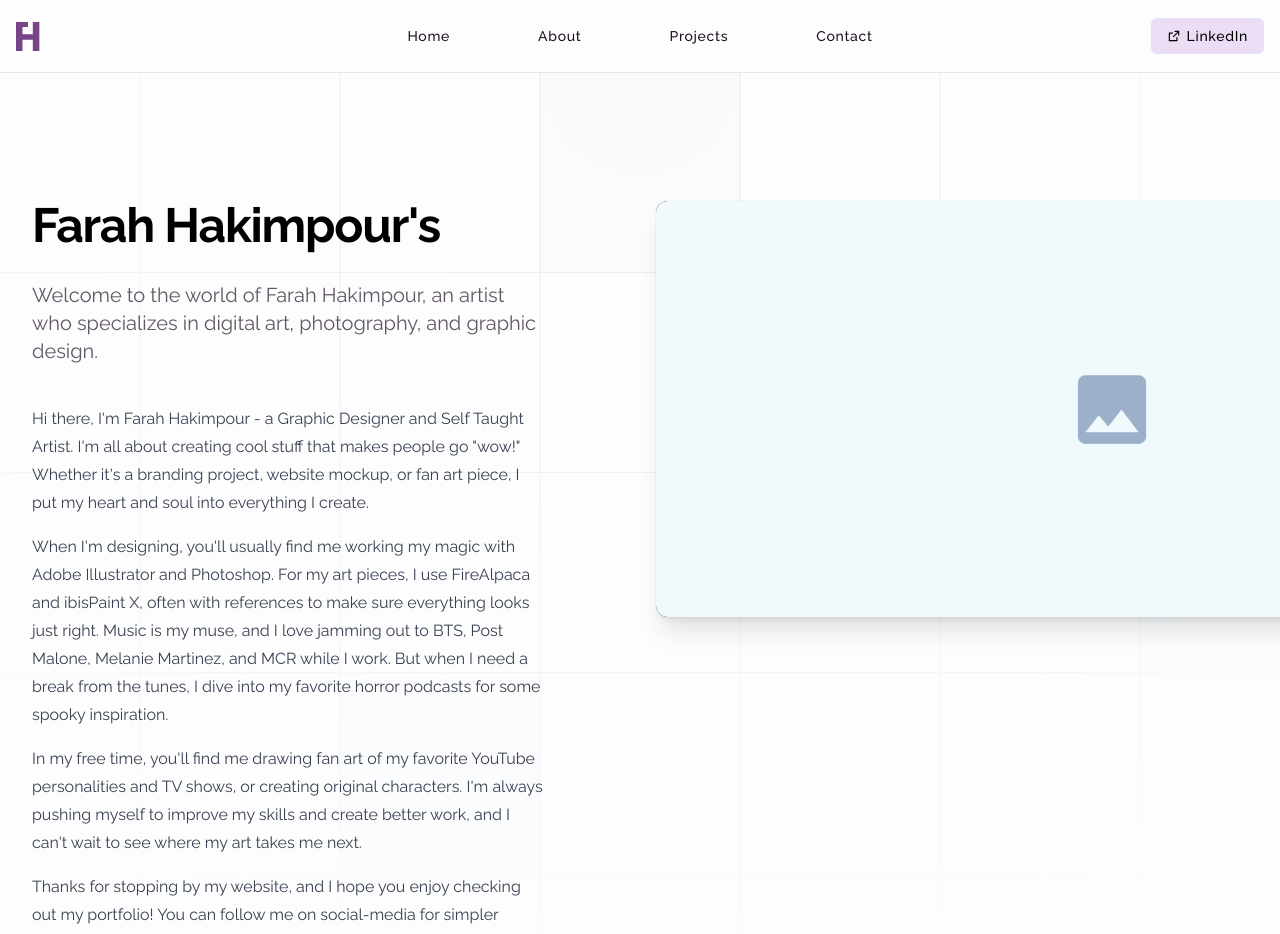
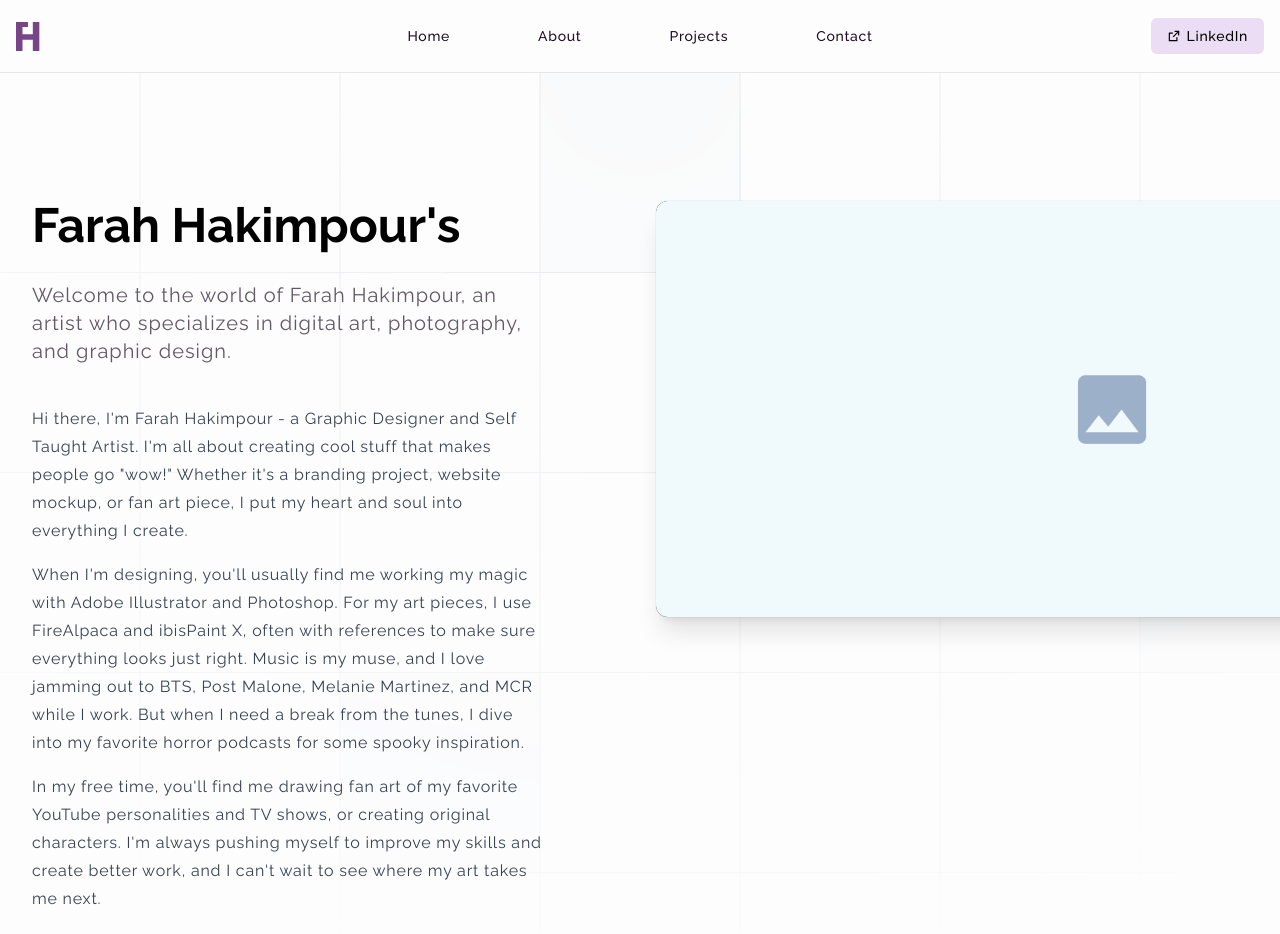
Before and after one commit to Justin-Bento/farah-hakimpour, a Next.js app: page /about in a window 1280 px wide. Shown: the top 934 px of the page. Built offline with nearby package versions, Linux system fonts and the light colour scheme.

Commit message:
updated tracking

```diff
--- a/src/pages/about.tsx
+++ b/src/pages/about.tsx
@@ -46,8 +46,8 @@ export default function About() {
           <div className="lg:col-span-2 lg:col-start-1 lg:row-start-1 lg:mx-auto lg:grid lg:w-full lg:max-w-7xl lg:grid-cols-2 lg:gap-x-8 lg:px-8">
             <div className="lg:pr-4">
               <div className="lg:max-w-lg">
-                <h1 className="pb-2 mt-2 text-5xl font-bold tracking-tight transition-colors scroll-m-20 first:mt-0">Farah Hakimpour&#39;s</h1>
-                <p className="mt-6 text-base lg:text-xl text-primary-960/70">
+                <h1 className="pb-2 mt-2 text-5xl font-bold tracking-normal transition-colors scroll-m-20 first:mt-0">Farah Hakimpour&#39;s</h1>
+                <p className="mt-6 text-base tracking-wider lg:text-xl text-primary-960/70">
                   Welcome to the world of Farah Hakimpour, an artist who specializes in digital art, photography, and graphic design.
                 </p>
               </div>
@@ -65,7 +65,7 @@ export default function About() {
           </div>
           <div className="lg:col-span-2 lg:col-start-1 lg:row-start-2 lg:mx-auto lg:grid lg:w-full lg:max-w-7xl lg:grid-cols-2 lg:gap-x-8 lg:px-8">
             <div className="lg:pr-4">
-              <div className="max-w-xl space-y-4 text-base leading-7 text-gray-700 lg:max-w-lg">
+              <div className="max-w-xl space-y-4 text-base leading-7 tracking-wider text-gray-700 lg:max-w-lg">
                 <p>
                   Hi there, I&#39;m Farah Hakimpour - a Graphic Designer and Self
                   Taught Artist. I&#39;m all about creating cool stuff that makes
--- a/src/pages/contact.tsx
+++ b/src/pages/contact.tsx
@@ -23,12 +23,12 @@ export default function Contact() {
               <h2 className="mb-1 text-3xl font-bold tracking-tight capitalize scroll-m-20 text-primary-960">
                 Get in touch
               </h2>
-              <p className="leading-7 text-primary-950">
+              <p className="leading-7 tracking-wider text-primary-960">
                 Proin volutpat consequat porttitor cras nullam gravida at. Orci
                 molestie a eu arcu. Sed ut tincidunt integer elementum id sem.
                 Arcu sed malesuada et magna.
               </p>
-              <dl className="mt-10 space-y-4 text-base leading-7 text-primary-950">
+              <dl className="mt-10 space-y-4 text-base leading-7 text-primary-960">
                 <div className="flex gap-x-4">
                   <dt className="flex-none">
                     <span className="sr-only">Address</span>
--- a/src/pages/index.tsx
+++ b/src/pages/index.tsx
@@ -12,8 +12,8 @@ export default function index() {
       <main className="p-4 py-12 md:p-0 lg:container lg:mx-auto lg:p-0">
         <div className="flex flex-col items-start gap-8 md:flex-row md:justify-between md:items-center">
           <div className="">
-            <h1 className="text-5xl font-bold tracking-tight scroll-m-20 text-primary-960 ">Hi &#128075;, I&#39;m Farah Hakimpour!</h1>
-            <p className="mt-3 text-xl leading-7 tracking-wide">See my designs, art, and love of the colour purple!</p>
+            <h1 className="text-5xl font-extrabold tracking-normal scroll-m-20 text-primary-960 ">Hi &#128075;, I&#39;m Farah Hakimpour!</h1>
+            <p className="mt-3 text-xl leading-7 tracking-wider">See my designs, art, and love of the colour purple!</p>
             <Link href="/projects">
               <Button variant="secondary" className="mt-6">View My Work</Button>
             </Link>
```
